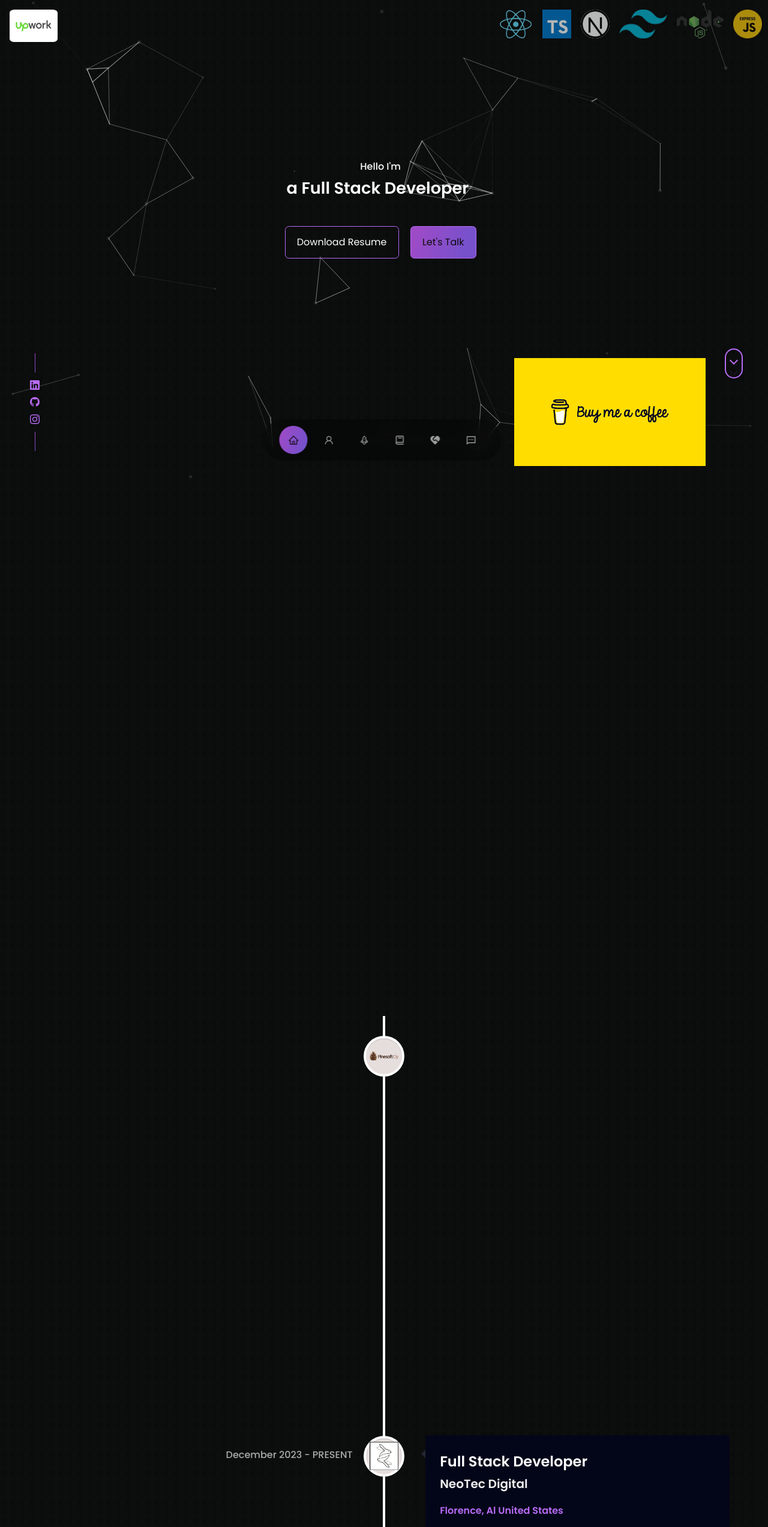
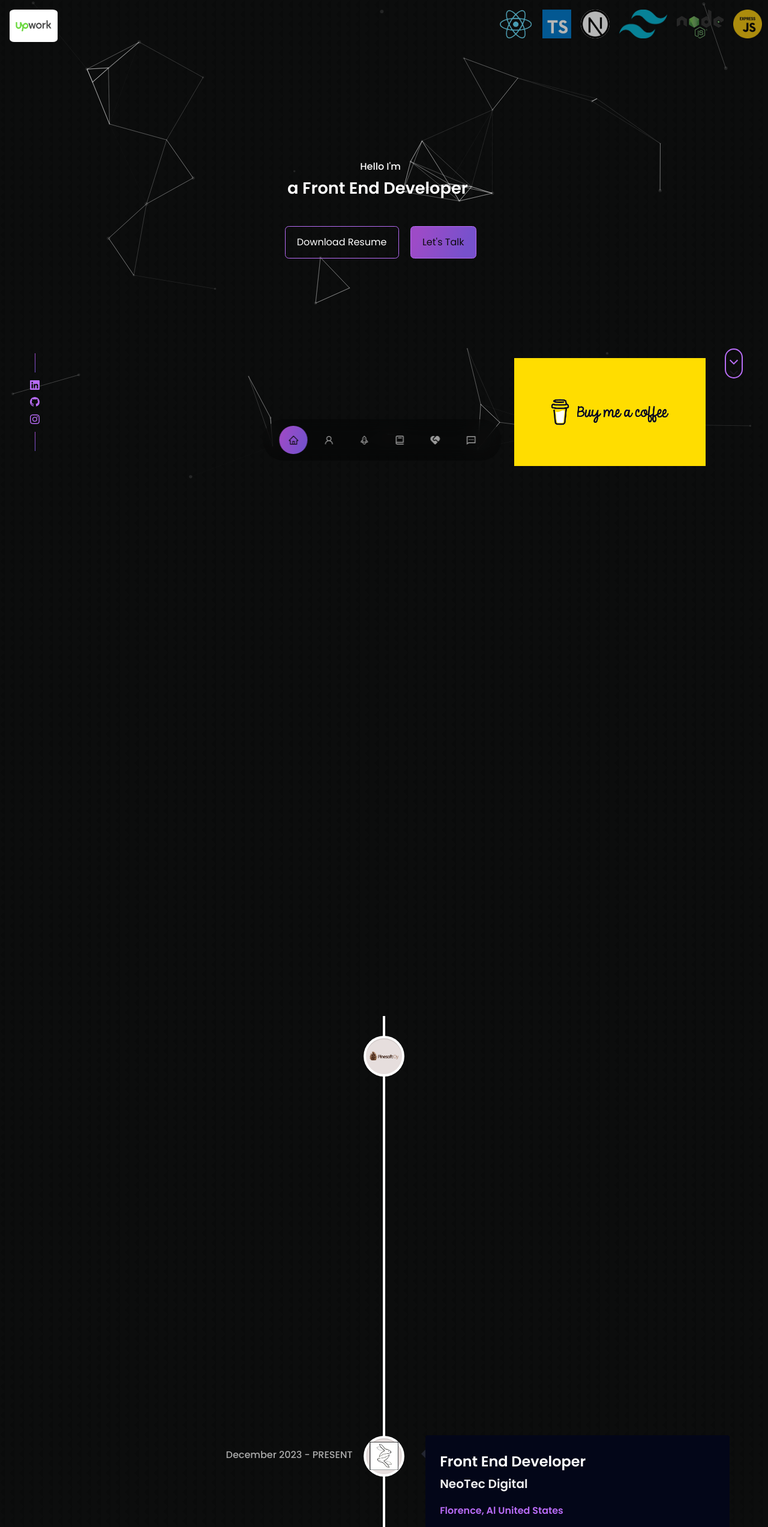
Before and after one commit to najrul04/portfolio_main, a React (Vite) app: page / in a window 1280 px wide. Shown: the top 2546 px of the page at 60% size. Built offline with nearby package versions, Linux system fonts and the light colour scheme.

Commit message:
changed-from-fullstack-to-frontend

```diff
--- a/src/components/about/About.jsx
+++ b/src/components/about/About.jsx
@@ -53,7 +53,7 @@ const About = () => {
           </div>
 
           <p>
-            An experienced Full Stack developer with a strong foundation in
+            An experienced Front End Developer with a strong foundation in
             JavaScript, TypeScript, ReactJS, NextJS, NodeJS, ExpressJS and
             TailwindCSS. Possesses excellent adaptability and can work
             efficiently in both team and independent work environments, with a
--- a/src/components/header/Header.jsx
+++ b/src/components/header/Header.jsx
@@ -152,7 +152,7 @@ const Header = () => {
 
               <Typewriter
                 options={{
-                  strings: ["Najrul", "a Full Stack Developer"],
+                  strings: ["Najrul", "a Front End Developer"],
                   autoStart: true,
                   loop: true,
                 }}
--- a/src/constants/index.js
+++ b/src/constants/index.js
@@ -19,7 +19,7 @@ import {
 
 const experiences = [
   {
-    title: "Full Stack Developer",
+    title: "Front End Developer",
     company_name: "Pinesoft Oy",
     company_location: "Loviisa, Uusimaa, Finland",
     icon: pinesoft,
@@ -34,7 +34,7 @@ const experiences = [
     ],
   },
   {
-    title: "Full Stack Developer",
+    title: "Front End Developer",
     company_name: "NeoTec Digital",
     company_location: "Florence, Al United States",
     icon: neotec,
@@ -49,7 +49,7 @@ const experiences = [
     ],
   },
   {
-    title: "Full Stack Developer",
+    title: "Front End Developer",
     company_name: "Invent",
     company_location: "Dhaka, Bangladesh",
     icon: invent,
```
